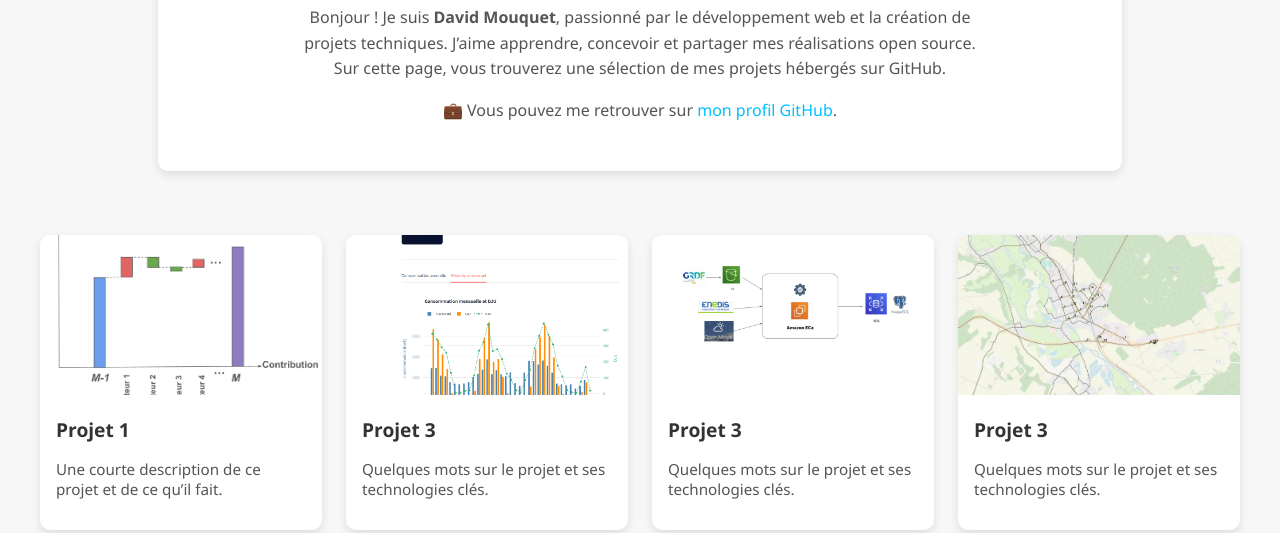
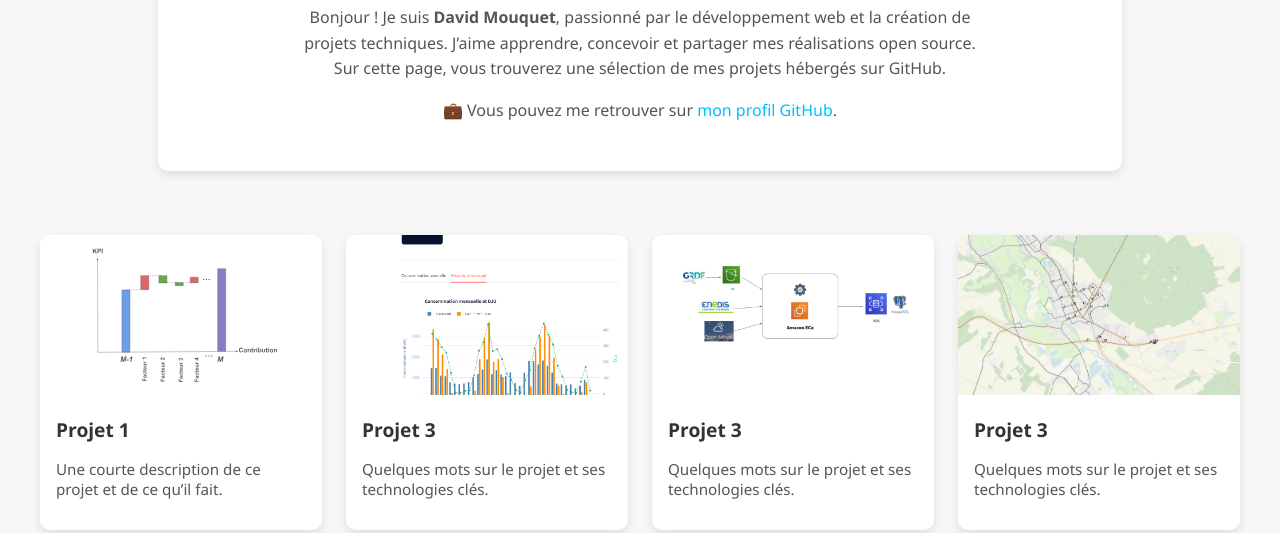
Before and after one commit to davidmouquetGit/davidmouquetGit.github.io, a plain HTML site: page index.html in a window 1280 px wide. Shown: the part 307-840 px from the top of the page. Drawn offline with Linux system fonts and the light colour scheme.

```diff
--- a/index.html
+++ b/index.html
@@ -149,7 +149,7 @@
   <main class="container">
     <!-- Exemple de carte (à dupliquer 6 fois pour tes projets) -->
     <a href="https://github.com/davidmouquetGit/Energetic-performance-explainability" target="_blank" class="card">
-      <img src="images/waterfall_explanation.png" alt="Aperçu du projet 1" />
+      <img src="images/waterfall_explanation.svg" alt="Aperçu du projet 1" />
       <div class="card-content">
         <h3>Projet 1</h3>
         <p>Une courte description de ce projet et de ce qu’il fait.</p>
```
